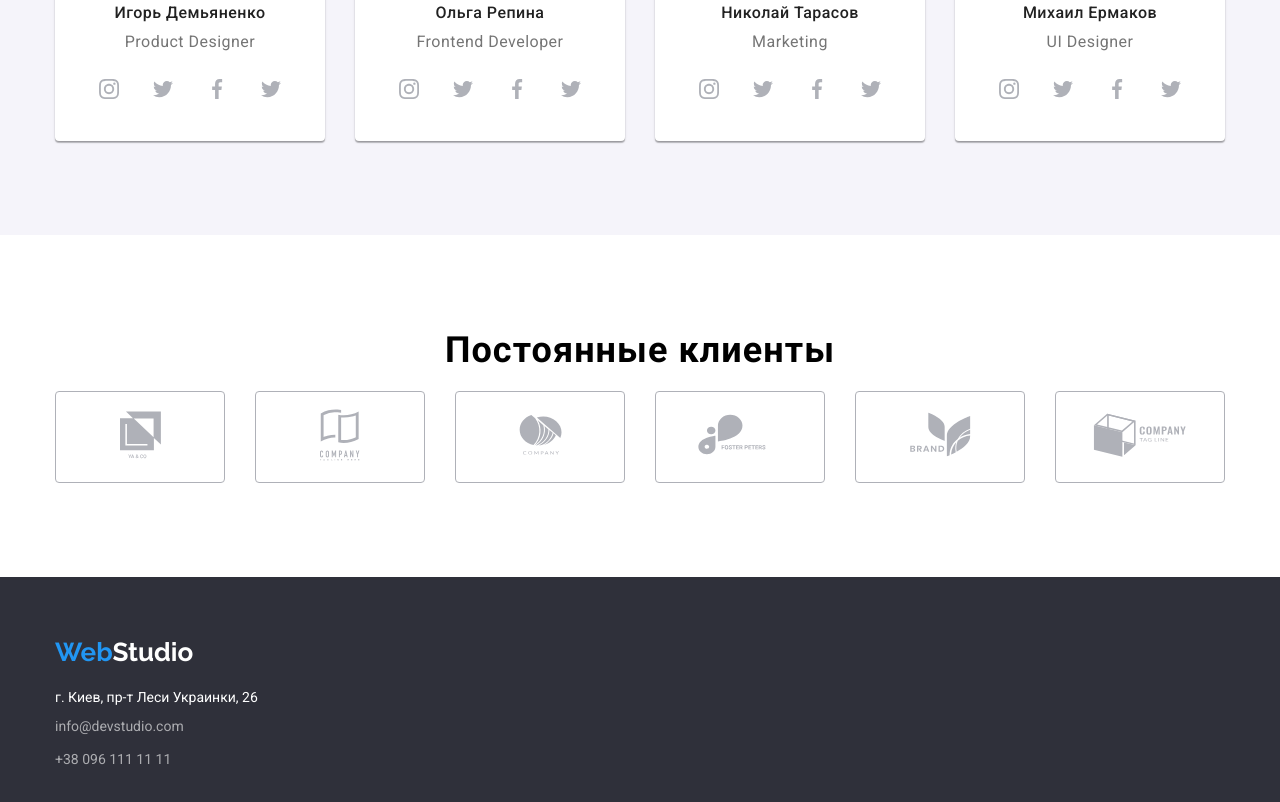
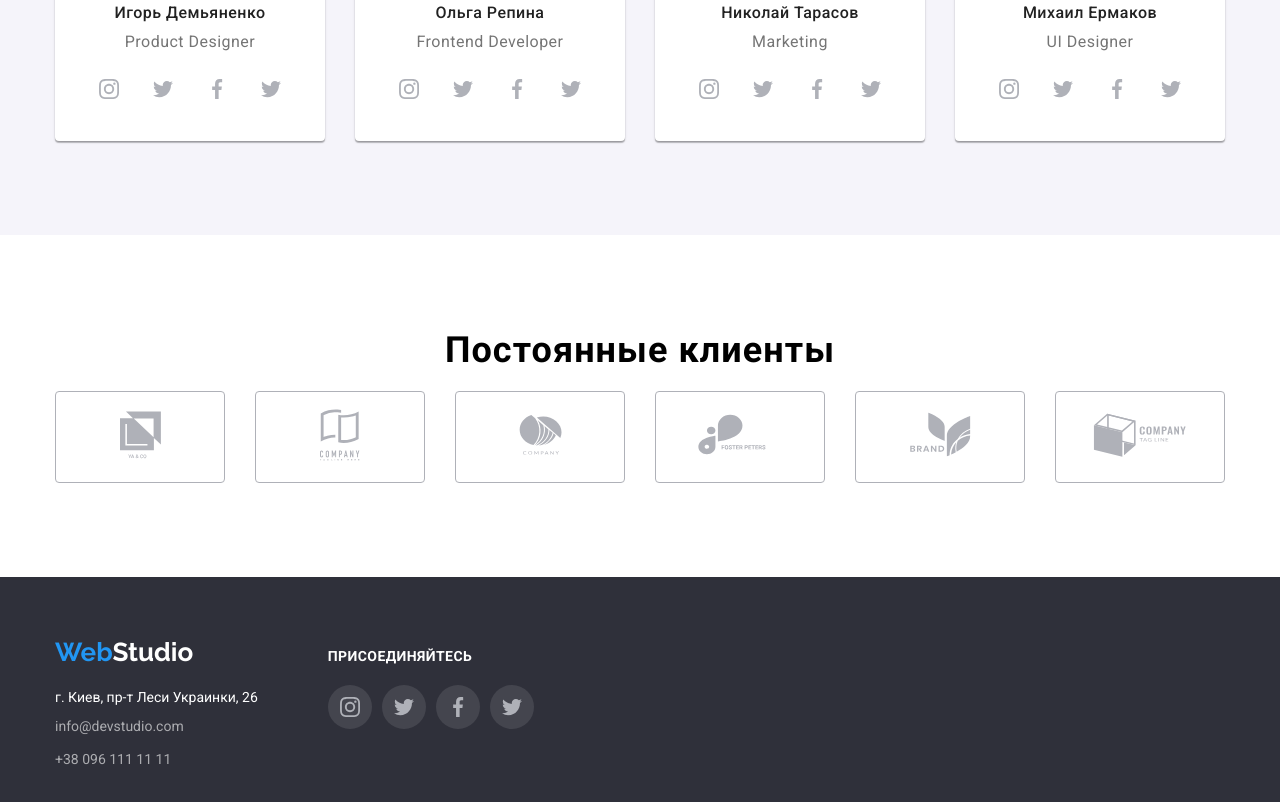
Before and after one commit to Evgenija-P/goit-markup-hw-04, a plain HTML site: page index.html in a window 1280 px wide. Shown: the part 1919-2721 px from the top of the page. Drawn offline with nearby package versions, Linux system fonts and the light colour scheme.

Commit message:
Портфолио
Добавлены тени на карточки + footer

```diff
--- a/css/styles.css
+++ b/css/styles.css
@@ -389,13 +389,60 @@ img {
 }
 
 /*footer*/
+
+.footer-list {
+    display: flex;
+}
+
 .footer-men {
     margin-top: 20px;
+}
+.footer-name {
+font-size: 14px;
+line-height: 1.14;
+letter-spacing: 0.03em;
+text-transform: uppercase;
+color: #FFFFFF;
+margin-bottom: 20px;
+}
+
+.footer-social-list{
+    padding-top: 12px;
+    padding-left: 70px;
 }
 
 .footer-li:not(:last-child) {
     margin-bottom: 9px;
 }
+
+.footer-social-li{
+    display: flex;
+    width: 44px;
+    height: 44px;
+    border-radius: 50%;
+    justify-content: center;
+    align-items: center;
+    background: rgba(255, 255, 255, 0.1);
+}
+
+.footer-social-li:not(:last-child) {
+    margin-right: 10px;
+}
+
+.footer-icon {
+    fill: #AFB1B8;
+}
+
+.footer-social-li:hover {
+    background-color: var(--accent-color);
+}
+
+.footer-social-li:hover .footer-icon {
+    fill: var(--second-accent-color);
+}
+
+
+
 .footer-body {
     background: #2F303A;
     padding-top: 60px;
@@ -500,6 +547,15 @@ img {
     margin-bottom: 30px;
 }
 
+.products-link {
+    display: inline-block;
+}
+.products-link:hover {
+    box-shadow: 0px 1px 1px rgba(0, 0, 0, 0.12),
+        0px 4px 4px rgba(0, 0, 0, 0.06),
+        1px 4px 6px rgba(0, 0, 0, 0.16);
+}
+
 .products-li:nth-child(3n) {
     margin-right: 0;
 }
@@ -507,8 +563,13 @@ img {
     margin-bottom: 0;
 }
 
+
 .btn-text:hover,
 .btn-text:focus {
     color: var(--second-accent-color);
     background: var(--accent-color);
+    box-shadow: 0px 3px 1px rgba(0, 0, 0, 0.1),
+    0px 1px 2px rgba(0, 0, 0, 0.08),
+    0px 2px 2px rgba(0, 0, 0, 0.12);
+    border-radius: 4px;
 }
--- a/index.html
+++ b/index.html
@@ -258,15 +258,43 @@
 </main>
 <footer class="footer-body">
     <div class="container">
-    <a href="./" class="logo-footer link" lang="en"><span class="logo-first-footer">Web</span><span class="logo-second-footer">Studio</span></a>
-            <div class="footer-men">
-            <ul class="list">
-            <li class="footer-li"><address> <span class="address">г. Киев, пр-т Леси Украинки, 26</span> <br></li>
-            <li class="footer-li"><a href="mailto:info@devstudio.com" class="contacts link">info@devstudio.com</a><br></li>
-            <li class="footer-li"><a href="tel:+380961111111" class="contacts link">+38 096 111 11 11</a></li>
-            </address>
-            </ul>
+        <ul class="footer-list list">
+            <li>
+            <div class="footer-cont ">
+                <a href="./" class="logo-footer link" lang="en"><span class="logo-first-footer">Web</span><span
+                        class="logo-second-footer">Studio</span></a>
+                    <div class="footer-men">
+                    <ul class="list">
+                        <li class="footer-li">
+                            <address> <span class="address">г. Киев, пр-т Леси Украинки, 26</span> <br>
+                        </li>
+                        <li class="footer-li"><a href="mailto:info@devstudio.com" class="contacts link">info@devstudio.com</a><br>
+                        </li>
+                        <li class="footer-li"><a href="tel:+380961111111" class="contacts link">+38 096 111 11 11</a></li>
+                        </address>
+                    </ul>
+                    </div>
             </div>
+            </li>
+            <li class="footer-social-list">
+                <h3 class="footer-name">присоединяйтесь</h3>
+                <div class="footer-social">
+                    <ul class="social-list list">
+                        <li class="footer-social-li"><svg class="footer-icon" width="20px" height="20px">
+                                <use href="./images/symbol-defs.svg#icon-instagram"></use>
+                            </svg></li>
+                        <li class="footer-social-li"><svg class="footer-icon" width="20px" height="20px">
+                                <use href="./images/symbol-defs.svg#icon-twitter"></use>
+                            </svg></li>
+                        <li class="footer-social-li"><svg class="footer-icon" width="20px" height="20px">
+                                <use href="./images/symbol-defs.svg#icon-facebook"></use>
+                            </svg></li>
+                        <li class="footer-social-li"><svg class="footer-icon" width="20px" height="20px">
+                                <use href="./images/symbol-defs.svg#icon-twitter"></use>
+                            </svg></li>
+                    </ul>
+            </li>
+        </ul>
     </div>
 </footer>
 </body>
```
Also changed, not shown: portfolio.html (+47 -20 lines).
